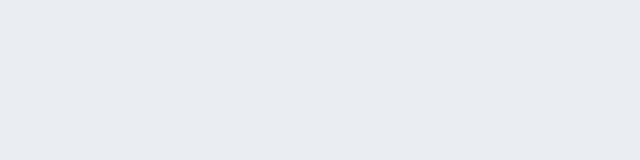
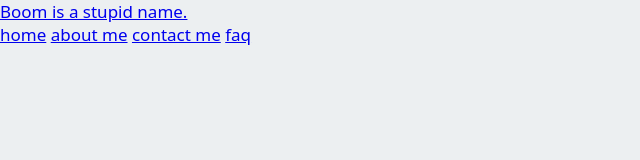
Before and after one commit to webartisanlab/boom, a plain HTML site: page index.html in a window 1280 px wide. Shown: the whole page, without its empty margins (0-640 px from the left). Drawn offline with Linux system fonts and the light colour scheme.

Commit message:
index.html updated

```diff
--- a/index.html
+++ b/index.html
@@ -9,6 +9,17 @@
     <link rel="stylesheet" href="assets/css/style.css">
   </head>
   <body>
+    <header class="header">
+      <h1 class="header__title">
+        <a class="header__title-anchor" href="#">Boom is a stupid name.</a>
+      </h1>
 
+      <nav class="nav">
+        <a class="nav__anchor" href="#">home</a>
+        <a class="nav__anchor" href="#">about me</a>
+        <a class="nav__anchor" href="#">contact me</a>
+        <a class="nav__anchor" href="#">faq</a>
+      </nav>
+    </header>
   </body>
 </html>
```
